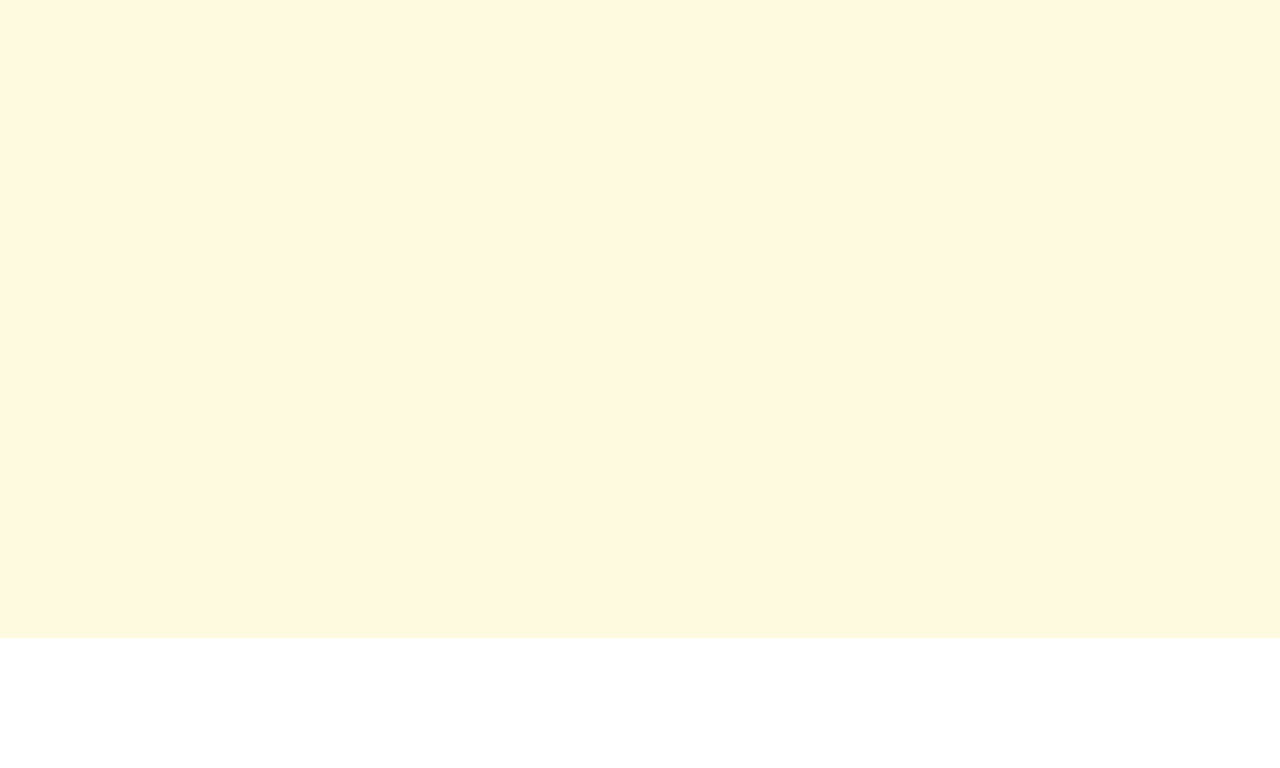
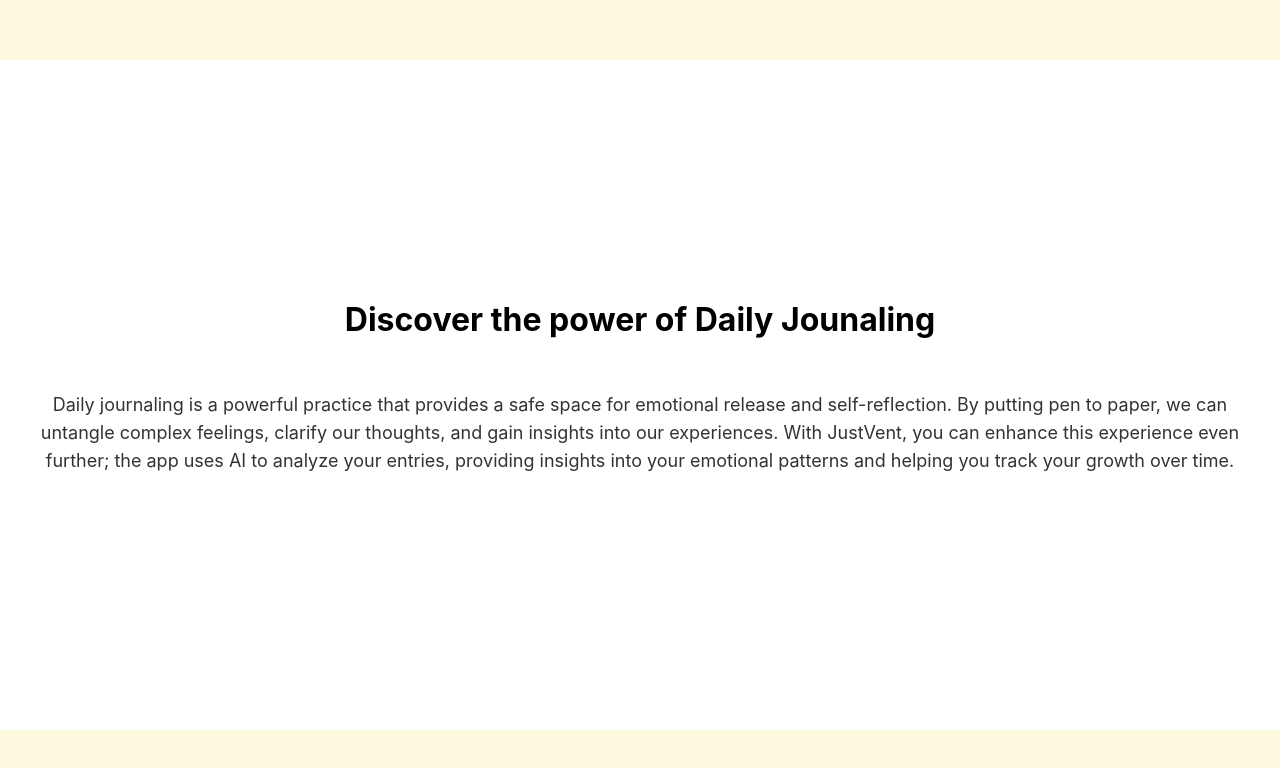
Before and after one commit to andrewbapham/justvent, a React (Vite) app in the folder frontend/: page / in a window 1280 px wide. Shown: the part 802-1570 px from the top of the page. Before the commit the page ends 1440 px from the top, so only its background shows below. Built offline with nearby package versions, Linux system fonts and the light colour scheme.

Commit message:
Home page update

```diff
--- a/frontend/src/pages/Home.jsx
+++ b/frontend/src/pages/Home.jsx
@@ -19,18 +19,20 @@ function Home() {
   });
 
   return (
-    <Center bg="#fefae0" w={"100vw"} h={"180vh"} className="hide-scroll-bar">
+    <Center bg="#fefae0" w={"100vw"} h={"300vh"} className="hide-scroll-bar">
       <section
         style={{
-          position: "relative",
+          position: "absolute",
           display: "flex",
+          height:"300vh",
+          width:"100vw",
           flexDirection: "column",
           alignItems: "center",
           justifyContent: "flex-start",
-          paddingTop: "2em",
+          overflow:"hidden",
         }}
       >
-        <Flex direction="row" align="center" justify="center" p="lg" mb="lg">
+        <Flex direction="row" align="center" justify="center" w={"100%"} h={"40%"} pt="lg" pb="lg">
           {/* Text and Button in a column */}
           <Box display="flex" flexDirection="column" alignItems="flex-start" mr="xl">
 
@@ -55,7 +57,16 @@ function Home() {
           />
         </Flex>
 
-        <Flex direction="row-reverse" align="center" justify="space-between" p="3em" mt="10em" w={"80%"} onMouseOver={
+        {/* Flex Container for Title and Paragraph */}
+        <Flex direction="column" align="center" justify="center" p="15vh 5vh" h={"30%"} w={"100%"} bg={"#fff"}>
+          <Title order={2} size={32} style={{ marginBottom: "1em", textAlign: "center" }}>
+            Discover the power of Daily Jounaling
+          </Title>
+          <p style={{ textAlign: "center", fontSize: "18px", color: "#333" }}>
+          Daily journaling is a powerful practice that provides a safe space for emotional release and self-reflection. By putting pen to paper, we can untangle complex feelings, clarify our thoughts, and gain insights into our experiences. With JustVent, you can enhance this experience even further; the app uses AI to analyze your entries, providing insights into your emotional patterns and helping you track your growth over time.</p>
+        </Flex>
+
+        <Flex direction="row-reverse" align="center" justify="space-between" p="3em" h="40%" w={"100%"} onMouseOver={
           () => {setAnimation({ ...animation, opacity: 1, left: "180px", width: "350px" });
            setbtnOpacity(1);
           }}>
@@ -86,8 +97,6 @@ function Home() {
         </Flex>
       </section>
 
-
-
       {/* Define the keyframes for the spin animation */}
       <style>
         {`
```
